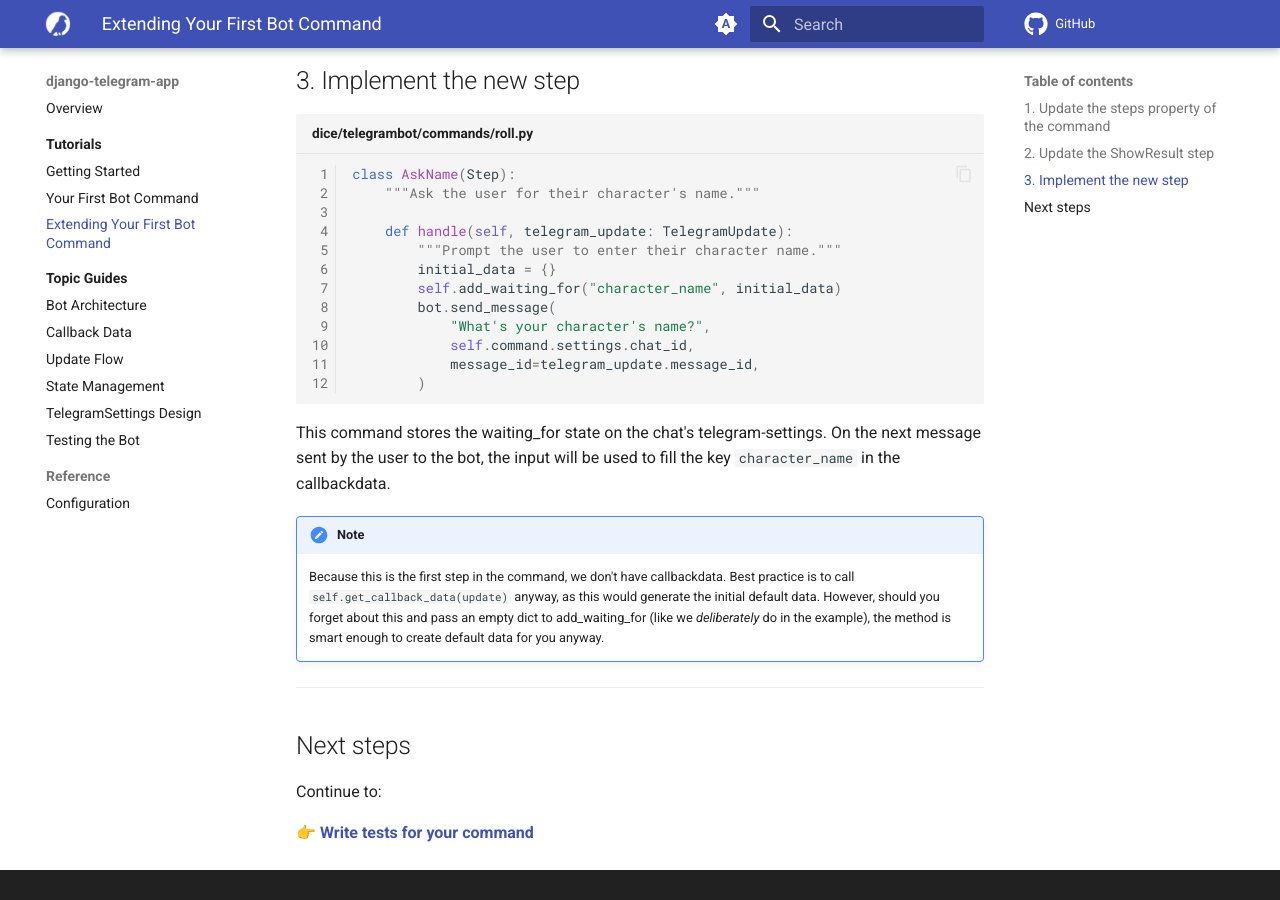
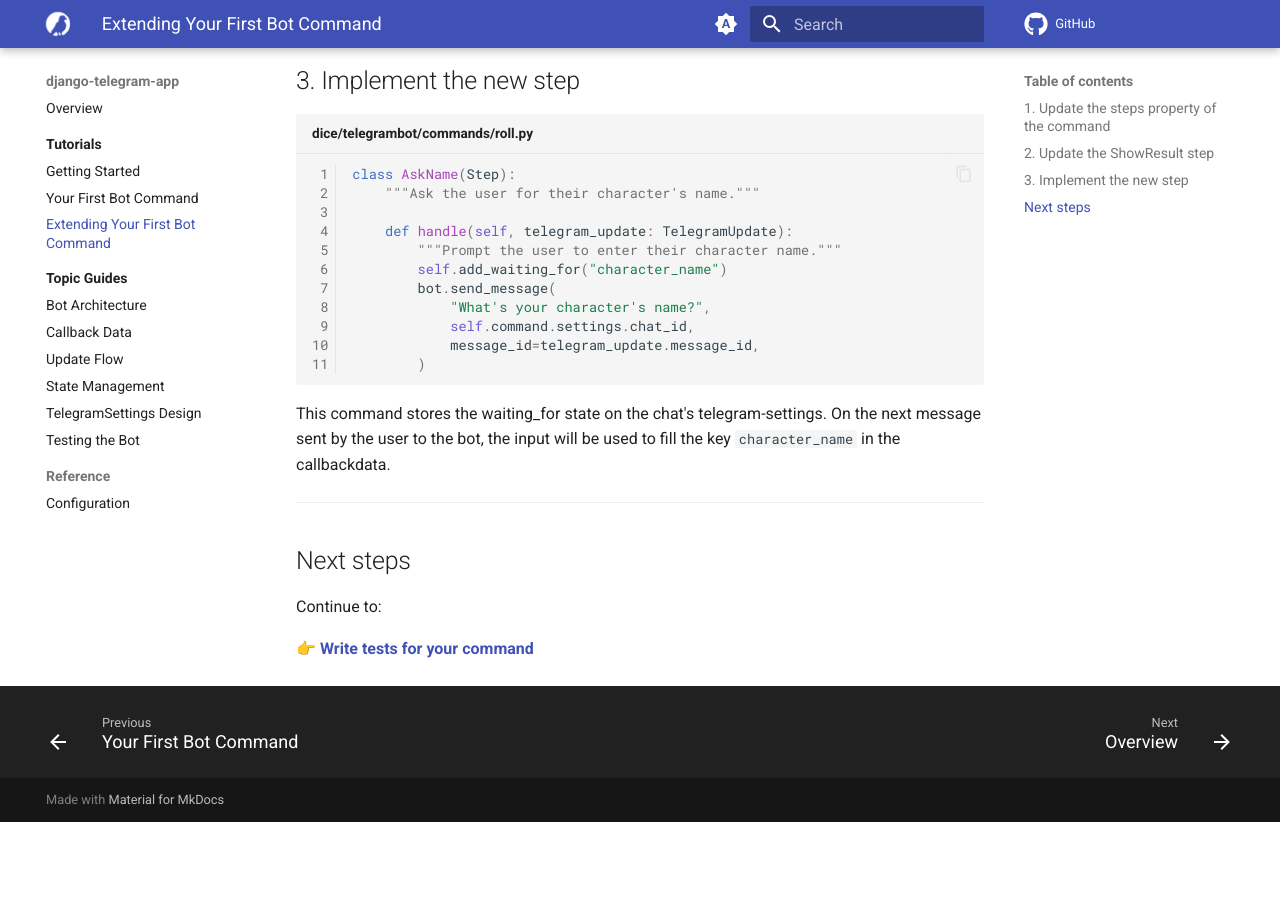
Before and after one commit to shifqu/django-telegram-app, an MkDocs documentation site: the page built from docs/tutorials/dice-roller-tutorial-ext.md, in a window 1280 px wide and 900 px high, scrolled down 1486 px. Built offline with MkDocs 1.6.1 and Material for MkDocs 9.7.7, drawn with Linux system fonts in a browser that asks for light colours; comment, search, counter and statistics services are not loaded; after the commit the page ends 2308 px from its top, so only the background shows below that.

Commit message:
feat: make Step.add_waiting_for's data param optional

```diff
--- a/docs/tutorials/dice-roller-tutorial-ext.md
+++ b/docs/tutorials/dice-roller-tutorial-ext.md
@@ -68,8 +68,7 @@ class AskName(Step):
 
     def handle(self, telegram_update: TelegramUpdate):
         """Prompt the user to enter their character name."""
-        initial_data = {}
-        self.add_waiting_for("character_name", initial_data)
+        self.add_waiting_for("character_name")
         bot.send_message(
             "What's your character's name?",
             self.command.settings.chat_id,
@@ -80,9 +79,6 @@ class AskName(Step):
 
 This command stores the waiting_for state on the chat's telegram-settings. On the next message sent by the user to the bot, the input will be used to fill the key `character_name` in the callbackdata.
 
-!!! note
-    Because this is the first step in the command, we don't have callbackdata. Best practice is to call `self.get_callback_data(update)` anyway, as this would generate the initial default data. However, should you forget about this and pass an empty dict to add_waiting_for (like we *deliberately* do in the example), the method is smart enough to create default data for you anyway.
-
 ---
 
 ## Next steps
```
Also changed, not shown: docs/topics/state-management.md (+1 -1 lines), 2 other files.
